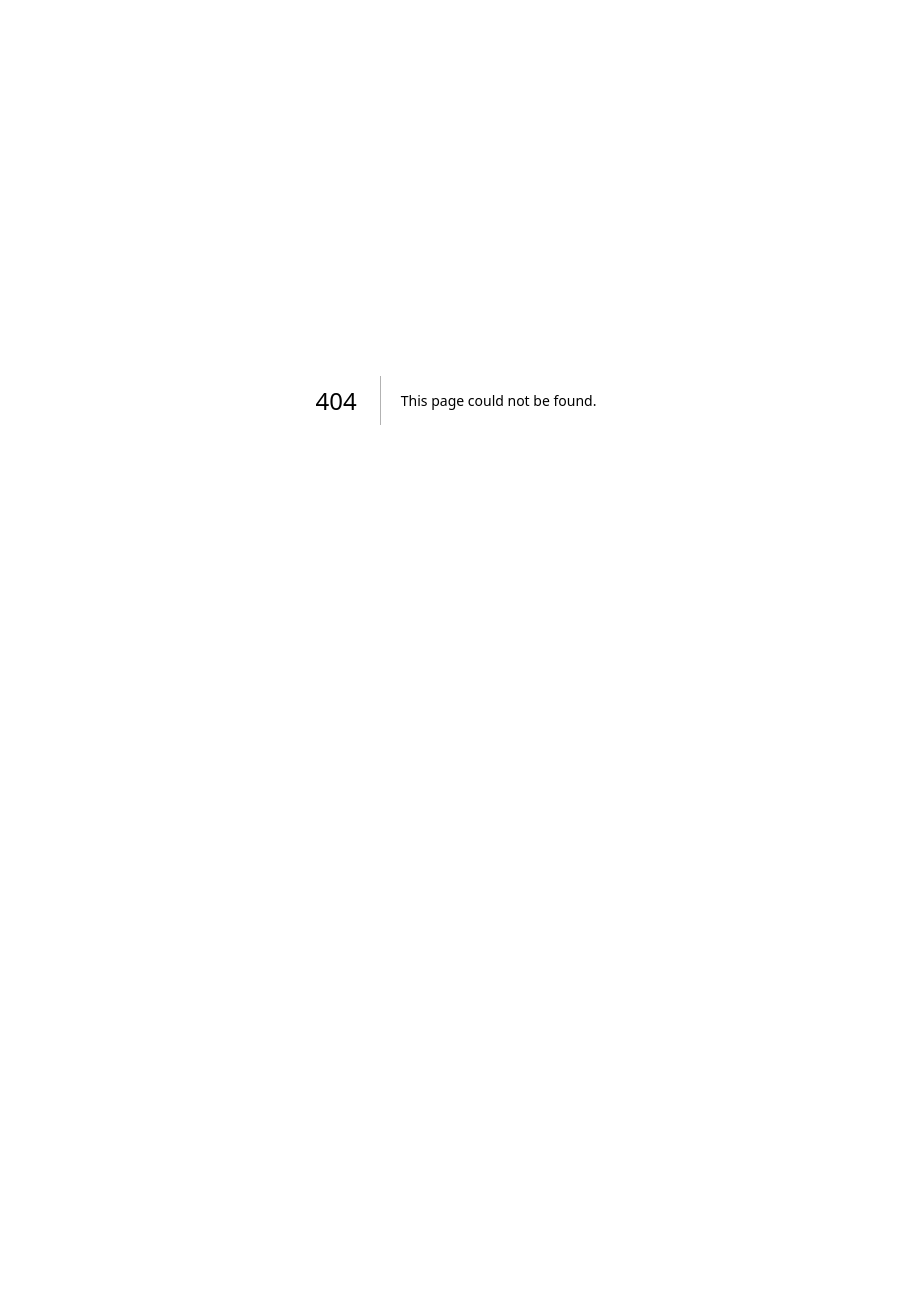
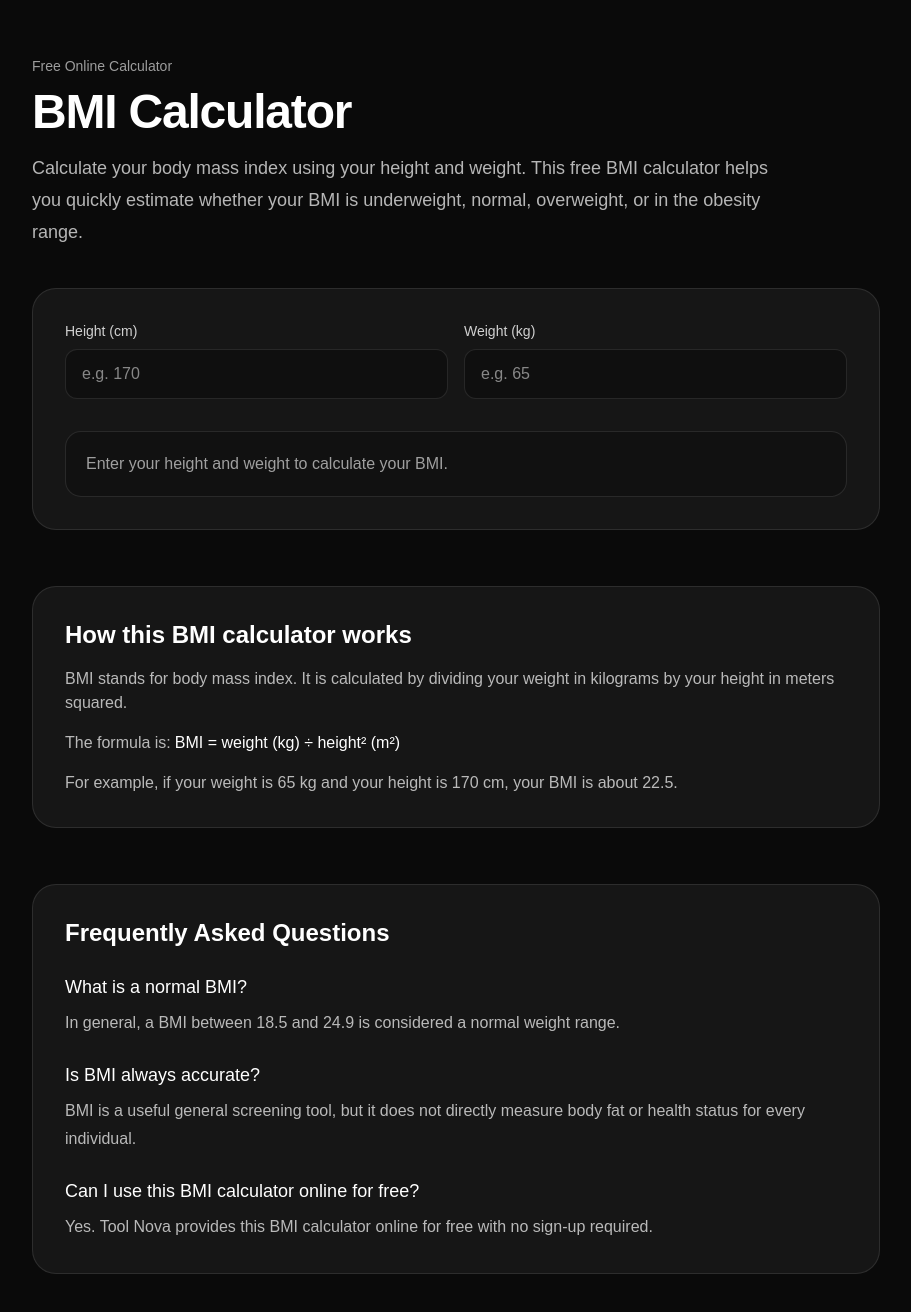
Before and after one commit to spacekjk/tool-nova-site, a Next.js app: page /bmi-calculator in a window 1280 px wide. Before the commit this address had no page. Shown: the top 1312 px of the page, without its empty margins (184-1095 px from the left). Before the commit the page ends 800 px from the top, so only its background shows below. Built offline with nearby package versions, Linux system fonts and the light colour scheme.

Commit message:
add bmi calculator page

```diff
--- /dev/null
+++ b/app/bmi-calculator/page.tsx
@@ -0,0 +1,172 @@
+"use client";
+
+import { useMemo, useState } from "react";
+
+function getBmiCategory(bmi: number) {
+  if (bmi < 18.5) return "Underweight";
+  if (bmi < 25) return "Normal weight";
+  if (bmi < 30) return "Overweight";
+  return "Obesity";
+}
+
+export default function BmiCalculatorPage() {
+  const [heightCm, setHeightCm] = useState("");
+  const [weightKg, setWeightKg] = useState("");
+
+  const result = useMemo(() => {
+    const height = Number(heightCm);
+    const weight = Number(weightKg);
+
+    if (!heightCm || !weightKg || Number.isNaN(height) || Number.isNaN(weight)) {
+      return null;
+    }
+
+    if (height <= 0 || weight <= 0) {
+      return null;
+    }
+
+    const heightM = height / 100;
+    const bmi = weight / (heightM * heightM);
+
+    return {
+      bmi: Number(bmi.toFixed(1)),
+      category: getBmiCategory(bmi),
+    };
+  }, [heightCm, weightKg]);
+
+  return (
+    <main className="min-h-screen bg-neutral-950 text-white">
+      <section className="mx-auto max-w-4xl px-6 py-14">
+        <div className="max-w-3xl">
+          <p className="mb-3 text-sm text-white/60">Free Online Calculator</p>
+          <h1 className="text-4xl font-bold tracking-tight sm:text-5xl">
+            BMI Calculator
+          </h1>
+          <p className="mt-4 text-lg leading-8 text-white/70">
+            Calculate your body mass index using your height and weight. This
+            free BMI calculator helps you quickly estimate whether your BMI is
+            underweight, normal, overweight, or in the obesity range.
+          </p>
+        </div>
+
+        <div className="mt-10 rounded-3xl border border-white/10 bg-white/5 p-6 sm:p-8">
+          <div className="grid gap-4 sm:grid-cols-2">
+            <div>
+              <label className="mb-2 block text-sm font-medium text-white/80">
+                Height (cm)
+              </label>
+              <input
+                type="number"
+                value={heightCm}
+                onChange={(e) => setHeightCm(e.target.value)}
+                placeholder="e.g. 170"
+                className="w-full rounded-xl border border-white/10 bg-black/30 px-4 py-3 text-white outline-none focus:border-white/25"
+              />
+            </div>
+
+            <div>
+              <label className="mb-2 block text-sm font-medium text-white/80">
+                Weight (kg)
+              </label>
+              <input
+                type="number"
+                value={weightKg}
+                onChange={(e) => setWeightKg(e.target.value)}
+                placeholder="e.g. 65"
+                className="w-full rounded-xl border border-white/10 bg-black/30 px-4 py-3 text-white outline-none focus:border-white/25"
+              />
+            </div>
+          </div>
+
+          <div className="mt-8 rounded-2xl border border-white/10 bg-black/20 p-5">
+            {!heightCm || !weightKg ? (
+              <p className="text-white/60">
+                Enter your height and weight to calculate your BMI.
+              </p>
+            ) : result ? (
+              <div className="space-y-4">
+                <h2 className="text-2xl font-semibold">Your BMI Result</h2>
+
+                <div className="grid gap-4 sm:grid-cols-2">
+                  <div className="rounded-2xl border border-white/10 bg-white/5 p-4">
+                    <p className="text-sm text-white/55">BMI</p>
+                    <p className="mt-2 text-3xl font-bold">{result.bmi}</p>
+                  </div>
+
+                  <div className="rounded-2xl border border-white/10 bg-white/5 p-4">
+                    <p className="text-sm text-white/55">Category</p>
+                    <p className="mt-2 text-2xl font-semibold">
+                      {result.category}
+                    </p>
+                  </div>
+                </div>
+              </div>
+            ) : (
+              <p className="text-white/60">
+                Please enter valid positive numbers.
+              </p>
+            )}
+          </div>
+        </div>
+      </section>
+
+      <section className="mx-auto max-w-4xl px-6 pb-14">
+        <div className="rounded-3xl border border-white/10 bg-white/5 p-6 sm:p-8">
+          <h2 className="text-2xl font-semibold">How this BMI calculator works</h2>
+          <div className="mt-4 space-y-4 text-white/70">
+            <p>
+              BMI stands for body mass index. It is calculated by dividing your
+              weight in kilograms by your height in meters squared.
+            </p>
+            <p>
+              The formula is:
+              <span className="ml-1 font-medium text-white">
+                BMI = weight (kg) ÷ height² (m²)
+              </span>
+            </p>
+            <p>
+              For example, if your weight is 65 kg and your height is 170 cm,
+              your BMI is about 22.5.
+            </p>
+          </div>
+        </div>
+      </section>
+
+      <section className="mx-auto max-w-4xl px-6 pb-16">
+        <div className="rounded-3xl border border-white/10 bg-white/5 p-6 sm:p-8">
+          <h2 className="text-2xl font-semibold">Frequently Asked Questions</h2>
+
+          <div className="mt-6 space-y-6">
+            <div>
+              <h3 className="text-lg font-medium">What is a normal BMI?</h3>
+              <p className="mt-2 leading-7 text-white/70">
+                In general, a BMI between 18.5 and 24.9 is considered a normal
+                weight range.
+              </p>
+            </div>
+
+            <div>
+              <h3 className="text-lg font-medium">
+                Is BMI always accurate?
+              </h3>
+              <p className="mt-2 leading-7 text-white/70">
+                BMI is a useful general screening tool, but it does not directly
+                measure body fat or health status for every individual.
+              </p>
+            </div>
+
+            <div>
+              <h3 className="text-lg font-medium">
+                Can I use this BMI calculator online for free?
+              </h3>
+              <p className="mt-2 leading-7 text-white/70">
+                Yes. Tool Nova provides this BMI calculator online for free with
+                no sign-up required.
+              </p>
+            </div>
+          </div>
+        </div>
+      </section>
+    </main>
+  );
+}
```
